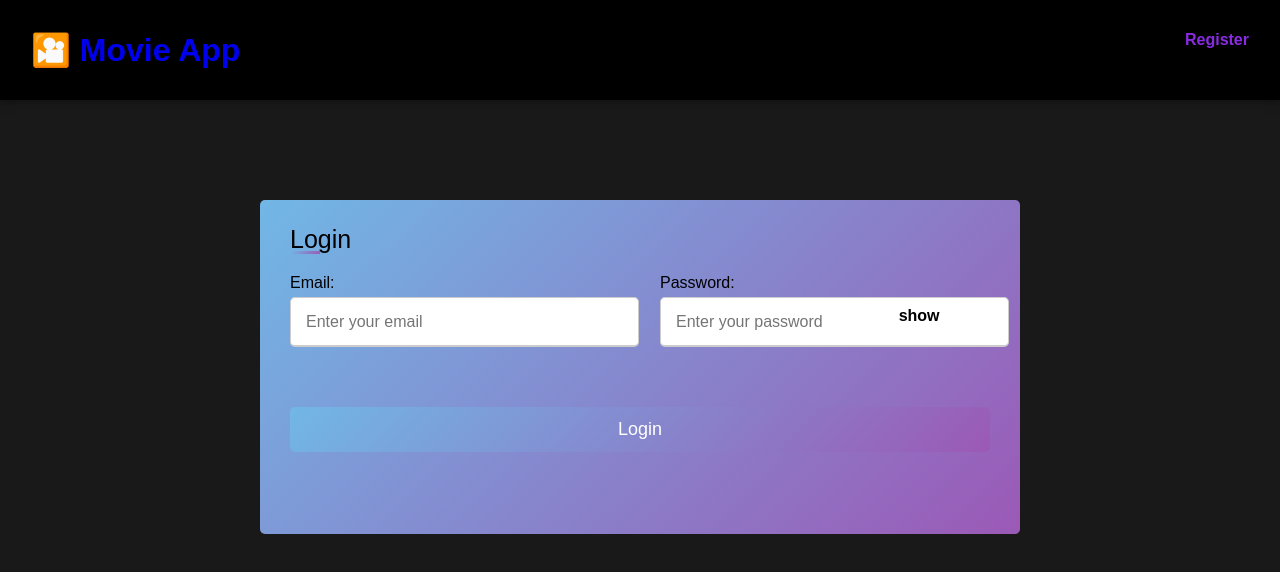
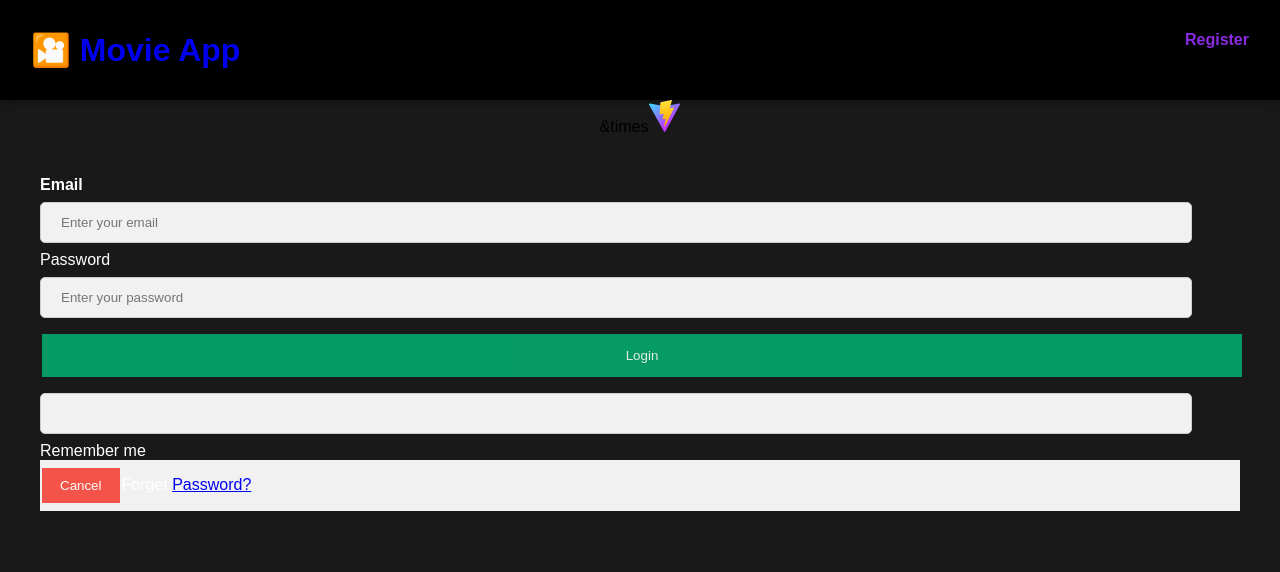
Before and after one commit to kennykay20/Movie_app_react, a React (Vite) app: page /login in a window 1280 px wide. Shown: the top 572 px of the page. Built offline with nearby package versions, Linux system fonts and the light colour scheme.

Commit message:
modified the registration form design,css and add a new test component

```diff
--- a/src/App.jsx
+++ b/src/App.jsx
@@ -9,6 +9,7 @@ import Favorites from "./pages/Favorites";
 import Home from "./pages/Home";
 import { MovieProvider } from "./contexts/MovieContext";
 import { ApiProvider } from "./contexts/ApiContext";
+import TestLoginForm from "./components/TestLoginForm";
 
 const movieResult = [
   {
@@ -133,7 +134,7 @@ function App() {
               <Route
                 path="/login"
                 element={
-                  <LoginForm
+                  <TestLoginForm
                     isSuccess={isSuccess}
                     setIsSuccess={setIsSuccess}
                     accessToken={accessToken}
--- a/src/components/MovieCard.jsx
+++ b/src/components/MovieCard.jsx
@@ -21,7 +21,7 @@ export default function MovieCard({ movie }) {
         <div className={styles.moviePoster}>
           <img
             className={styles.movieImage}
-            src={`http://localhost:5173/${movie.image}`}
+            src={`http://localhost:5174/${movie.image}`}
             alt={movie.title}
           />
           <div className={styles.movieOverlay}>
--- a/src/components/RegisterForm.jsx
+++ b/src/components/RegisterForm.jsx
@@ -1,3 +1,87 @@
+import styles from "../modules/register.module.css";
+
 export default function RegisterForm() {
-  return <div>Register Page</div>;
+  const handleSubmit = async (e) => {
+    e.preventDefault();
+    alert("submit");
+  };
+
+  const handleCancel = async (e) => {
+    e.preventDefault();
+    const isCancel = prompt("Do you want to cancel the form?", "Yes");
+    console.log(isCancel);
+  };
+  return (
+    <div>
+      <form>
+        <div className={styles.container}>
+          <h1>Sign up</h1>
+          <p>Please fill in this form to create an account</p>
+          <hr />
+          <label htmlFor="firstNameInput">
+            <b>FirstName:</b>
+          </label>
+          <input
+            id="firstNameInput"
+            name="firstName"
+            type="text"
+            placeholder="Enter your firstname"
+          />
+
+          <label htmlFor="lastNameInput">
+            <b>LastName:</b>
+          </label>
+          <input
+            id="lastNameInput"
+            name="lastName"
+            type="text"
+            placeholder="Enter your lastname"
+          />
+
+          <label htmlFor="emailInput">
+            <b>Email</b>
+          </label>
+          <input
+            id="emailInput"
+            name="email"
+            type="text"
+            placeholder="Enter your email"
+          />
+
+          <label htmlFor="passwordInput">Password</label>
+          <input
+            id="passwordInput"
+            name="password"
+            type="password"
+            placeholder="Enter your password"
+          />
+
+          <p>
+            By creating an account you agree{" "}
+            <a className={styles.terms}>Terms & Privacy</a>
+          </p>
+          <div className={styles.clearfix}>
+            <button
+              className={styles.cancelBtn}
+              type="button"
+              onClick={(e) => {
+                handleCancel(e);
+              }}
+            >
+              Cancel
+            </button>
+            <button
+              className={styles.signBtn}
+              type="submit"
+              onClick={(e) => {
+                handleSubmit(e);
+              }}
+            >
+              Register
+            </button>
+          </div>
+        </div>
+      </form>
+    </div>
+  );
 }
--- /dev/null
+++ b/src/components/TestLoginForm.jsx
@@ -0,0 +1,78 @@
+import React from "react";
+import styles from "../modules/test.module.css";
+
+const TestLoginForm = () => {
+  const handleSubmit = async (e) => {
+    e.preventDefault();
+    alert("submit");
+  };
+
+  const handleCancel = async (e) => {
+    e.preventDefault();
+    const isCancel = prompt("Do you want to cancel the form?", "Yes");
+    console.log(isCancel);
+  };
+  return (
+    <div>
+      <form>
+        <div className={styles.imgContainer}>
+          <span className={styles.close}>&times</span>
+          <img
+            src={`http://localhost:5174/vite.svg`}
+            alt=""
+            className={styles.avatar}
+          />
+        </div>
+        <div className={styles.container}>
+          <label htmlFor="emailInput">
+            <b>Email</b>
+          </label>
+          <input
+            id="emailInput"
+            name="email"
+            type="text"
+            placeholder="Enter your email"
+          />
+
+          <label htmlFor="passwordInput">Password</label>
+          <input
+            id="passwordInput"
+            name="password"
+            type="password"
+            placeholder="Enter your password"
+          />
+
+          <button
+            className={styles.loginBtn}
+            type="submit"
+            onClick={(e) => {
+              handleSubmit(e);
+            }}
+          >
+            Login
+          </button>
+          <label>
+            <input type="chechbox" checked="checked" name="remember" />
+            Remember me
+          </label>
+          <div className={styles.cancelContainer}>
+            <button
+              className={styles.cancelBtn}
+              type="button"
+              onClick={(e) => {
+                handleCancel(e);
+              }}
+            >
+              Cancel
+            </button>
+            <span className={styles.forget}>
+              Forget <a href="#">Password?</a>
+            </span>
+          </div>
+        </div>
+      </form>
+    </div>
+  );
+};
+
+export default TestLoginForm;
--- /dev/null
+++ b/src/modules/register.module.css
@@ -0,0 +1,73 @@
+.container {
+  padding: 40px;
+  color: white;
+}
+
+/* full width input field */
+input {
+  width: 96%;
+  padding: 15px;
+  margin: 5px 0 22px 0;
+  display: block;
+  border: none;
+  border-radius: 5px;
+  background: #f1f1f1;
+}
+
+/* Add a background color when the inputs get focus */
+input:focus {
+  background-color: #ddd;
+  outline: none;
+}
+
+/* Set a style for all buttons */
+button {
+  color: white;
+  padding: 14px 20px;
+  margin: 8px 2px;
+  border: none;
+  cursor: pointer;
+  width: 100%;
+  opacity: 0.9;
+}
+
+button:hover {
+  opacity: 1;
+}
+
+.signBtn {
+  background-color: #04aa6d;
+}
+/* Extra style for the cancel button */
+
+.cancelBtn {
+  background-color: #f44336;
+}
+
+/* Float cancel and signup buttons and add an equal width */
+.cancelBtn,
+.signBtn {
+  float: left;
+  width: 49%;
+}
+.terms {
+  color: dodgerblue;
+}
+
+hr {
+  border: 1px solid #f1f1f1;
+  margin-bottom: 25px;
+}
+
+.clearfix::after {
+  content: "";
+  display: table;
+  clear: both;
+}
+
+@media screen and (max-width: 300px) {
+  .cancelBtn,
+  .signBtn {
+    width: 100%;
+  }
+}
--- a/src/modules/test.module.css
+++ b/src/modules/test.module.css
@@ -77,3 +77,53 @@ make the two columns stack on top of each other instead of next to each other*/
 .moviePoster:hover .favoriteBtn {
   /*background-color: rgba(0, 0, 0, 0.8);*/
 }
+
+/**********************************************/
+
+.container {
+  padding: 40px;
+  color: white;
+}
+
+input {
+  width: 96%;
+  display: block;
+  padding: 12px 20px;
+  margin: 8px 0px;
+  border: 1px solid #ccc;
+  box-sizing: border-box;
+}
+
+/* Set a style for all buttons */
+button {
+  color: white;
+  padding: 14px 20px;
+  margin: 8px 2px;
+  border: none;
+  cursor: pointer;
+  width: 100%;
+  opacity: 0.9;
+}
+
+button:hover {
+  opacity: 1;
+}
+
+.loginBtn {
+  background-color: #04aa6d;
+}
+/* Extra style for the cancel button */
+
+.cancelBtn {
+  width: auto;
+  padding: 10px 18px;
+  background-color: #f44336;
+}
+
+/* center the image and position the close button*/
+.imgContainer {
+  text-align: center;
+}
+.cancelContainer {
+  background-color: #f1f1f1;
+}
```
